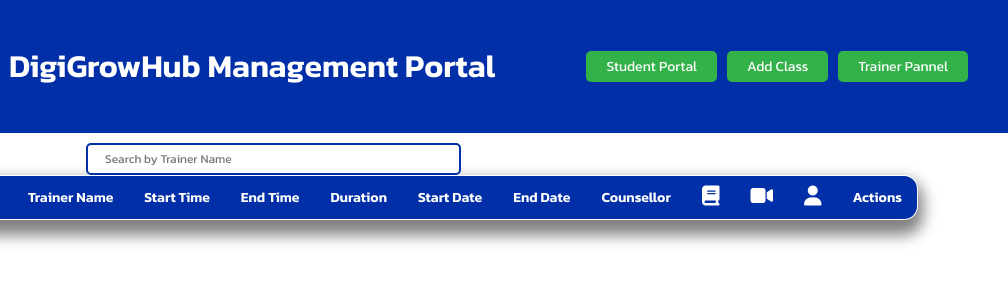
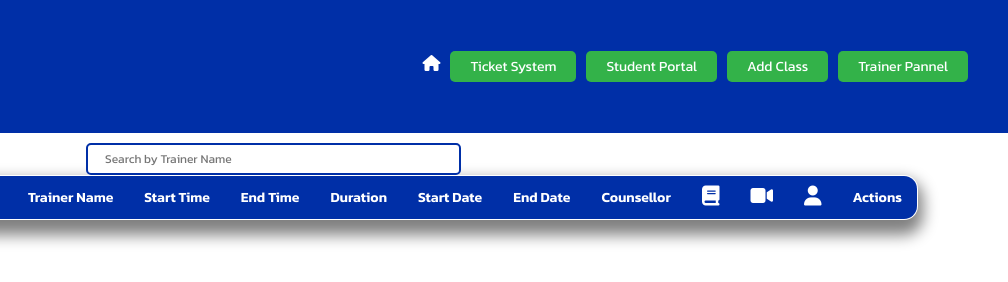
Before and after one commit to Pratham5780/New, a website: page public/index.html in a window 1280 px wide. Shown: the full height of the page, 272-1280 px from the left. Drawn offline with Linux system fonts and the light colour scheme; no server answers.

Commit message:
home button

```diff
--- a/public/index.html
+++ b/public/index.html
@@ -12,8 +12,9 @@
     <div class="nav">
         <div class="header">
             <img src="https://digigrowhub.in/wp-content/uploads/2021/10/digi-new.png" alt="">
-            <h1>DigiGrowHub Management Portal</h1>
             <div class="nav-btn">
+                <a href="index.html"><i class="fa-solid fa-house" style="color: #fff"></i></a>
+                <a href="ticket-system.html"><button id="ticketSystemButton">Ticket System</button></a>
                 <a href="student-portal.html"><button id="studentPortalButton">Student Portal</button></a>
                 <button id="addButton">Add Class</button>
                 <button id="traineePortalButton">Trainer Pannel</button>
```
Also changed, not shown: public/index2.html (+1 -0 lines), public/issues.html (+1 -0 lines), public/student-portal.html (+1 -0 lines), public/ticket-system.html (+1 -0 lines).
